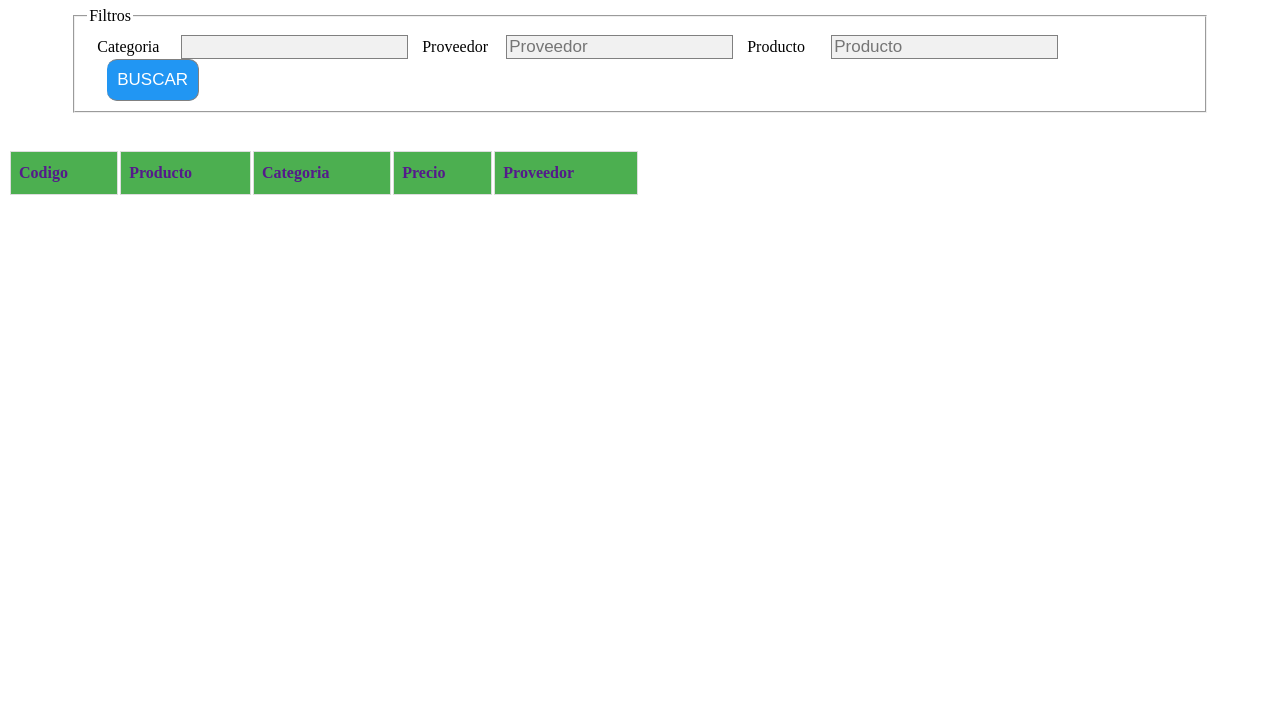
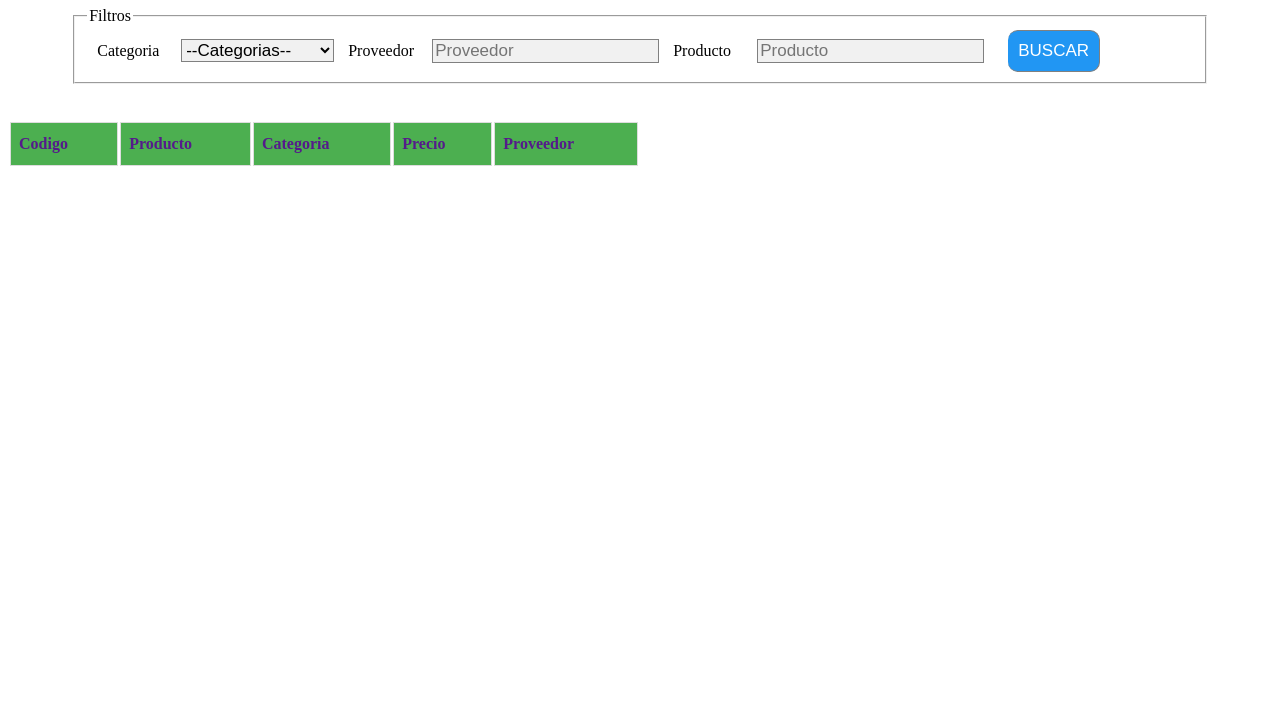
Before and after one commit to JATR96/Proyecto5, a plain HTML site: page index.html in a window 1280 px wide. Shown: the part 73-800 px from the top of the page. Drawn offline with Linux system fonts and the light colour scheme.

Commit message:
se agrego etiqueta select

```diff
--- a/index.html
+++ b/index.html
@@ -20,7 +20,17 @@
             <fieldset>
                 <legend>Filtros</legend>
                 <label for="textoCategoria">Categoria</label>
-                <input id="textoCategoria" name="textoCategoria" type="text" >
+                <select id="textoCategoria">
+                    <option disabled = "disabled" selected = "selected">--Categorias--</option>
+                    <option value="Bebidas">Bebidas</option>
+                    <option value="Condimentos">Condimentos</option>
+                    <option value="Frutas/Verduras">Frutas/Verduras</option>
+                    <option value="Carnes">Carnes</option>
+                    <option value="Pescado/Marisco">Pescado/Marisco</option>
+                    <option value="Lacteos">Lacteos</option>
+                    <option value="Reposteria">Reposteria</option>
+                    <option value="Granos/Cereales">Granos/Cereales</option>
+                  </select>
 
                 <label for="textoProveedor">Proveedor</label>
                 <input id="textoProveedor" name="textoProveedor" placeholder="Proveedor" type="text" >
--- a/producto.css
+++ b/producto.css
@@ -56,7 +56,7 @@ form label {
     margin: 0px 10px;
 }
 
-form input {
+form input, select {
     display: inline-block;
     font-size: 17px;
     margin-top: 5px;
```
